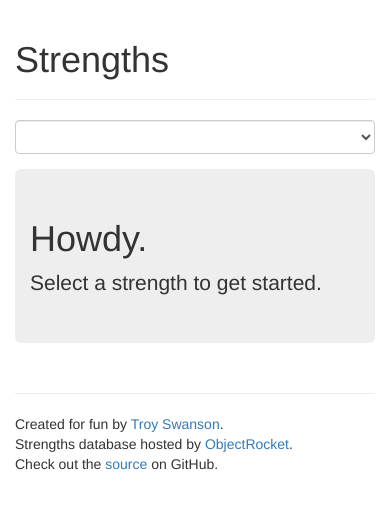
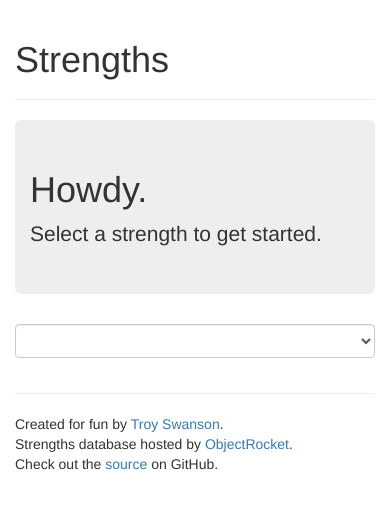
Before and after one commit to troyswanson/strengths, a website: page public/index.html in a window 390 px wide. Drawn offline with nearby package versions, Linux system fonts and the light colour scheme.

Commit message:
Flip the script

```diff
--- a/public/index.html
+++ b/public/index.html
@@ -23,7 +23,17 @@
             <h1>Strengths</h1>
           </div>
         </div>
-        <div class="col-md-4 col-md-push-8">
+        <div class="col-md-8">
+          <div class="jumbotron" ng-hide="chosen.length">
+            <h1>Howdy.</h1>
+            <p>Select a strength to get started.</p>
+          </div>
+          <div ng-show="chosen.length">
+            <h2 ng-bind="title"></h2>
+            <p ng-bind="description" class="lead"></p>
+          </div>
+        </div>
+        <div class="col-md-4">
           <div class="visible-sm visible-xs">
             <div class="form-group">
               <select class="form-control" ng-change="update()" ng-model="chosen" ng-options="s.title as s.title for s in list">
@@ -36,16 +46,6 @@
                 <a href="#" ng-click="select(s.title)" ng-bind="s.title"></a>
               </li>
             </ul>
-          </div>
-        </div>
-        <div class="col-md-8 col-md-pull-4">
-          <div class="jumbotron" ng-hide="chosen.length">
-            <h1>Howdy.</h1>
-            <p>Select a strength to get started.</p>
-          </div>
-          <div ng-show="chosen.length">
-            <h2 ng-bind="title"></h2>
-            <p ng-bind="description" class="lead"></p>
           </div>
         </div>
       </div>
```
